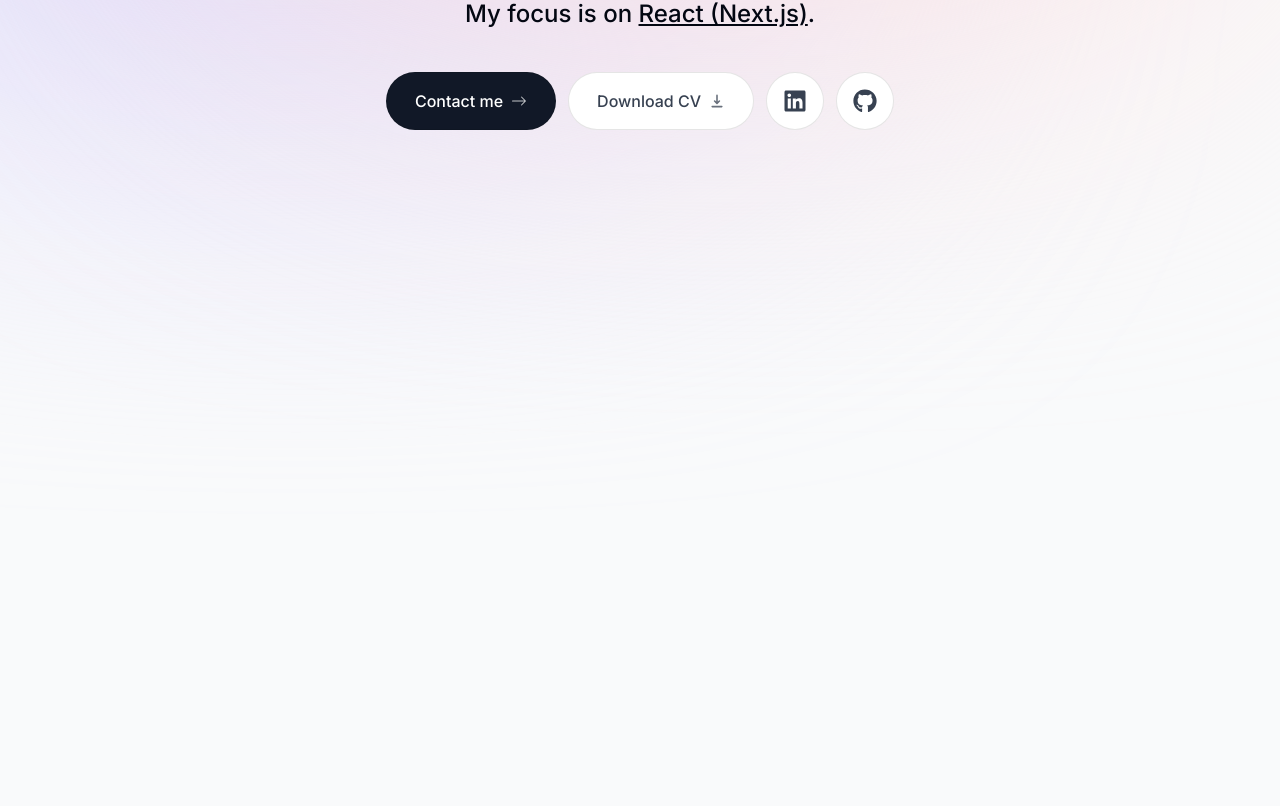
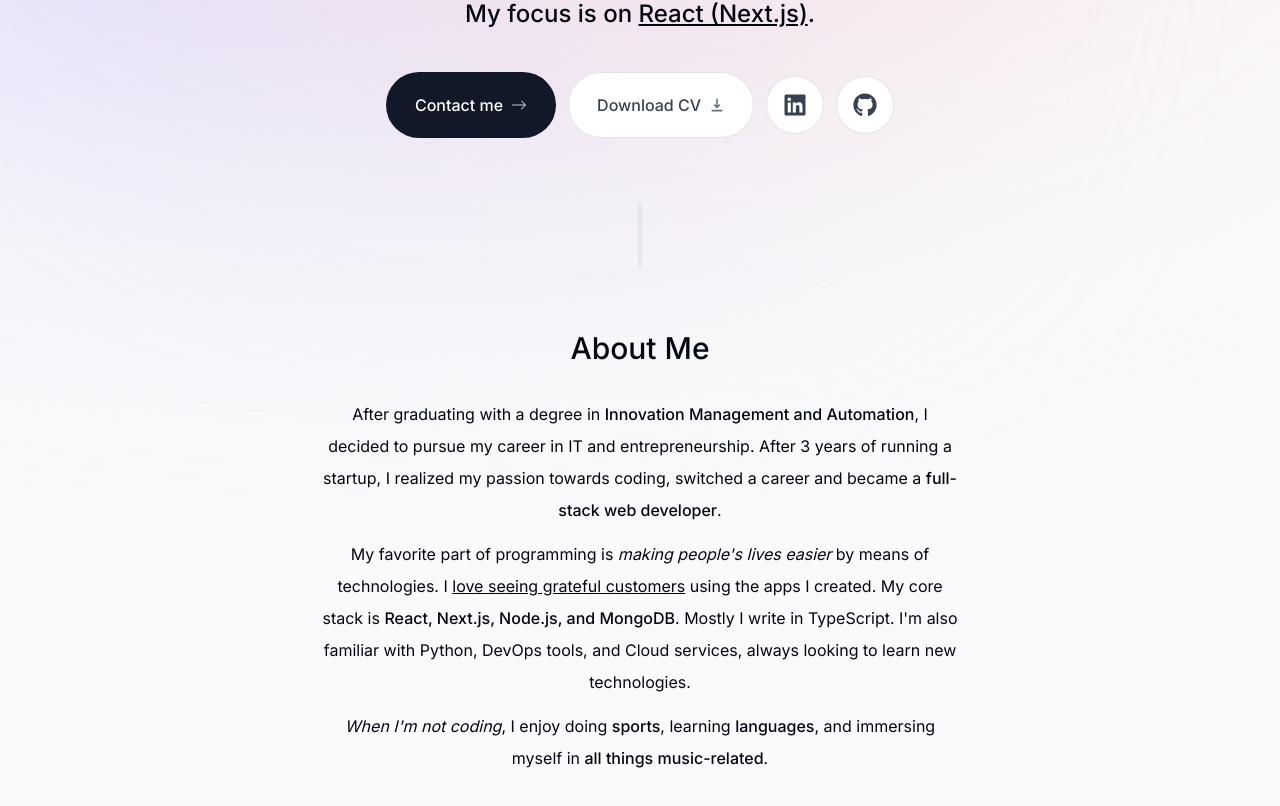
Before and after one commit to sytnikov/portfolio, a Next.js app: page / in a window 1280 px wide. Shown: the part 388-1194 px from the top of the page. Built offline with nearby package versions, Linux system fonts and the light colour scheme.

Commit message:
about section added

```diff
--- a/app/globals.css
+++ b/app/globals.css
@@ -19,11 +19,24 @@ main {
 
 section {
   @apply mb-28 max-w-[40rem] text-center sm:mb-0
+  leading-8
+}
+
+section h1 {
+  @apply mb-10 mt-6 px-4 text-xl font-medium
+  !leading-[1.5] sm:text-2xl
+}
+
+section h2 {
+  @apply text-3xl font-medium capitalize mb-8
 }
 
 section p {
-  @apply mb-10 mt-6 px-4 text-xl font-medium
-  !leading-[1.5] sm:text-2xl
+  @apply mb-3
+}
+
+.divider {
+  @apply bg-gray-200 my-16 h-16 w-1 rounded-full hidden sm:block
 }
 
 /* background styles */
--- a/app/page.tsx
+++ b/app/page.tsx
@@ -1,9 +1,13 @@
+import About from "@/components/About";
 import Intro from "@/components/Intro";
+import SectionDivider from "@/components/SectionDivider";
 
 export default function Home() {
   return (
     <main>
       <Intro />
+      <SectionDivider />
+      <About />
     </main>
   )
 }
--- /dev/null
+++ b/components/About.tsx
@@ -0,0 +1,43 @@
+"use client";
+
+import { animate, motion } from "framer-motion";
+
+export default function About() {
+  return (
+    <motion.section
+      initial={{ opacity: 0, y: 100 }}
+      animate={{ opacity: 1, y: 0 }}
+      transition={{ delay: 0.175 }}
+    >
+      <h2>About me</h2>
+      <p>
+        After graduating with a degree in{" "}
+        <span className="font-medium">
+          Innovation Management and Automation
+        </span>
+        , I decided to pursue my career in IT and entrepreneurship. After 3
+        years of running a startup, I realized my passion towards coding,
+        switched a career and became a{" "}
+        <span className="font-medium">full-stack web developer</span>.{" "}
+      </p>
+      <p>
+        My favorite part of programming is
+        <span className="italic"> making people's lives easier</span> by means
+        of technologies. I{" "}
+        <span className="underline">love seeing grateful customers</span> using
+        the apps I created. My core stack is{" "}
+        <span className="font-medium">
+          React, Next.js, Node.js, and MongoDB
+        </span>
+        . Mostly I write in TypeScript. I'm also familiar with Python, DevOps
+        tools, and Cloud services, always looking to learn new technologies.
+      </p>
+      <p>
+        <span className="italic">When I'm not coding</span>, I enjoy doing{" "}
+        <span className="font-medium">sports</span>, learning{" "}
+        <span className="font-medium">languages</span>, and immersing myself in{" "}
+        <span className="font-medium">all things music-related</span>.
+      </p>
+    </motion.section>
+  );
+}
--- a/components/Intro.tsx
+++ b/components/Intro.tsx
@@ -46,13 +46,13 @@ export default function Intro() {
           </motion.span>
         </div>
       </div>
-      <motion.p initial={{ y: 100, opacity: 0 }} animate={{ y: 0, opacity: 1 }}>
+      <motion.h1 initial={{ y: 100, opacity: 0 }} animate={{ y: 0, opacity: 1 }}>
         <span className="font-bold">Hey, I'm Alexey.</span> I'm a{" "}
         <span className="font-bold">full-stack developer</span> with{" "}
         <span className="font-bold">4 years</span> of experience in IT. I enjoy
         building <span className="italic">web apps</span>. My focus is on{" "}
         <span className="underline">React (Next.js)</span>.
-      </motion.p>
+      </motion.h1>
       <motion.div
         className="standard-flex flex-col sm:flex-row gap-3 px-4 text-m font-medium"
         initial={{ y: 100, opacity: 0 }}
--- /dev/null
+++ b/components/SectionDivider.tsx
@@ -0,0 +1,14 @@
+"use client";
+
+import { motion } from "framer-motion";
+
+export default function SectionDivider() {
+  return (
+    <motion.div
+      className="divider"
+      initial={{ opacity: 0, y: 100 }}
+      animate={{ opacity: 1, y: 1 }}
+      transition={{ delay: 0.125 }}
+    ></motion.div>
+  );
+}
```
